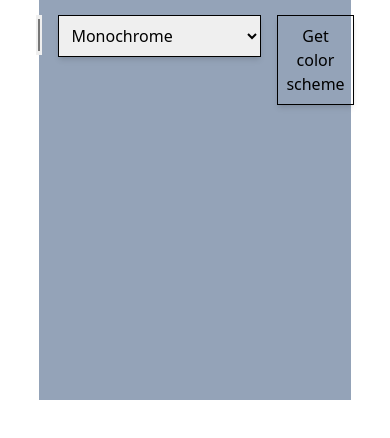
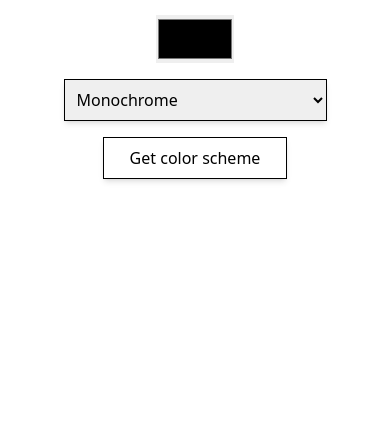
Before and after one commit to DammyCodes/Color_Scheme_Generator, a website: page index.html in a window 390 px wide. Drawn offline with Linux system fonts and the light colour scheme.

Commit message:
adjust the responsiveness

```diff
--- a/index.html
+++ b/index.html
@@ -7,10 +7,10 @@
     <link rel="stylesheet" href="/src/output.css">
 </head>
 <body class="flex flex-col justify-center items-center">
-    <div class="w-[80%] bg-slate-400 h-[400px] m-auto">
-        <form id="form" class="flex gap-4 justify-center items-start mt-[10px] p-[5px] w-[100%]">
-            <input type="color" class="h-10" name="color" id="seed-color">
-            <select name="color" id="theme" class="border border-black shadow-md p-2">
+    <div class="w-[600px] max-w-[70%] h-[400px] m-auto">
+        <form id="form" class="flex max-sm:flex-col gap-4 justify-center items-center mt-[10px] p-[5px]">
+            <input type="color" class="h-12 max-sm:w-[30%]" name="color" id="seed-color">
+            <select name="color" id="theme" class="border border-black shadow-md p-2 w-[40%] max-sm:w-[100%]">
                 <option value="monochrome">Monochrome</option>
                 <option value="monochrome-dark">Monochrome-dark</option>
                 <option value="monochrome-light">Monochrome-light</option>
@@ -19,7 +19,7 @@
                 <option value="analogic-complement">Analogic-complement</option>
                 <option value="triad">Triad</option>
             </select>
-            <button class="border border-black shadow-md p-2">Get color scheme</button>
+            <button class="border border-black shadow-md p-2 max-sm:w-[70%]">Get color scheme</button>
         </form>
         <div class="flex" id="color-container">
 
```
Also changed, not shown: src/output.css.
